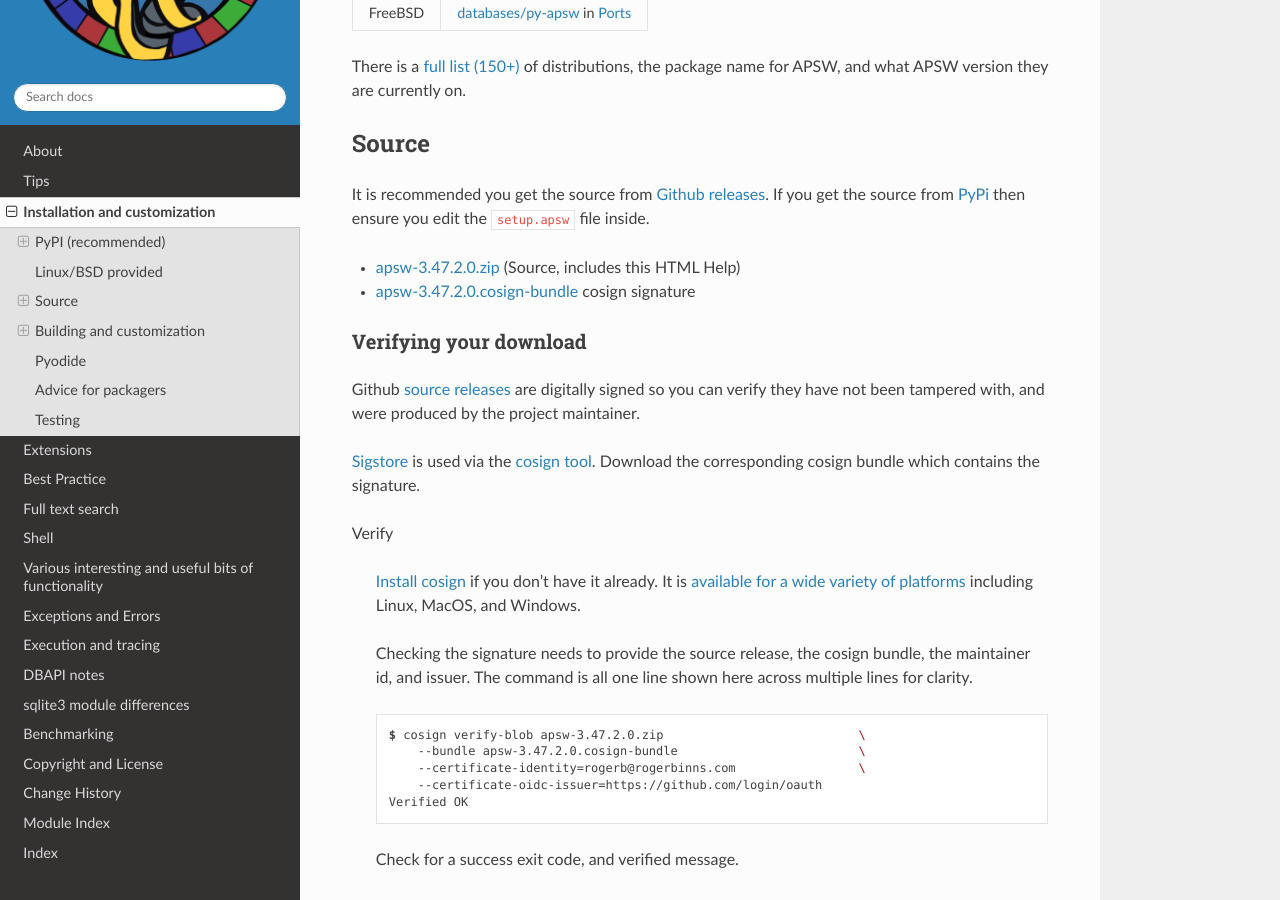
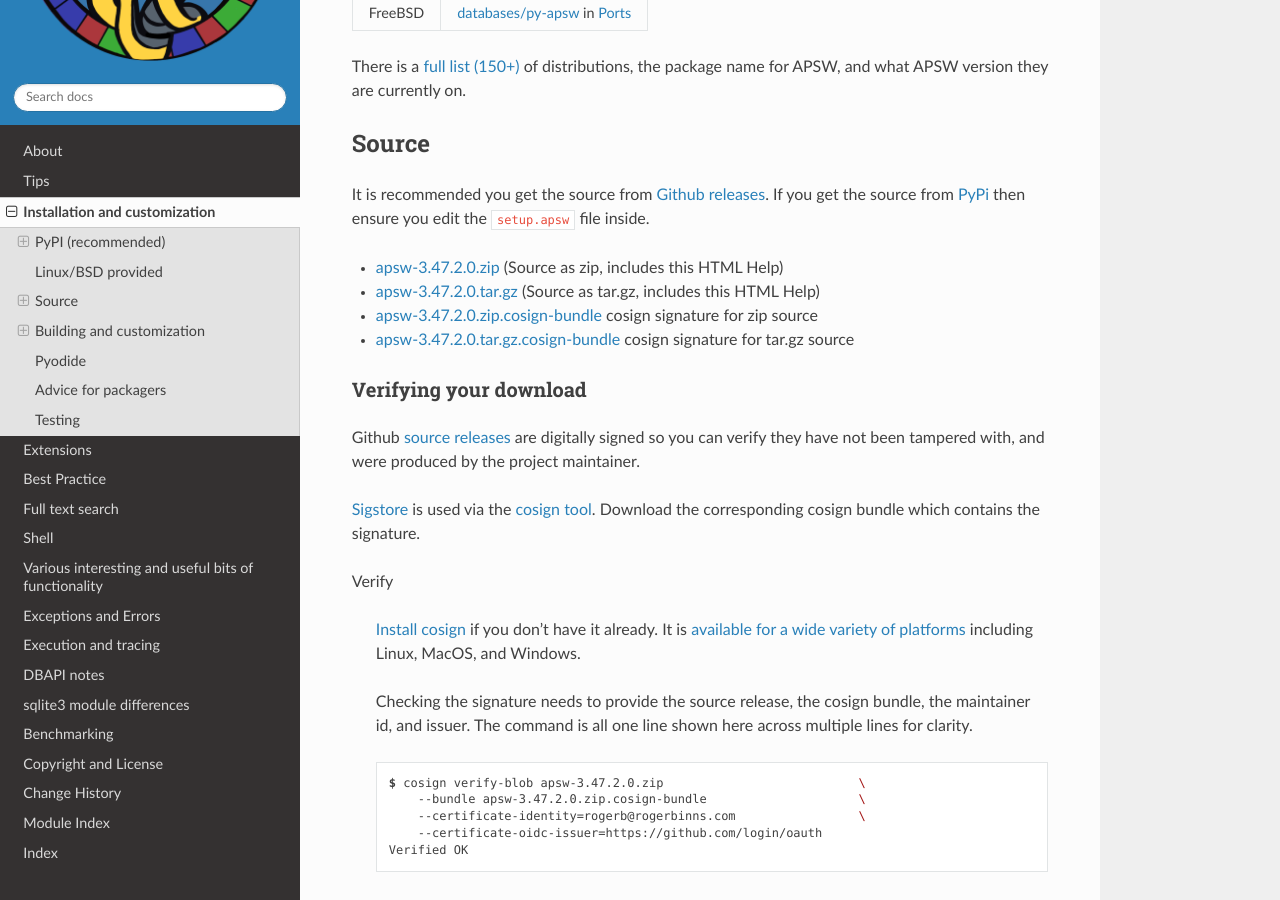
Before and after one commit to rogerbinns/apsw, a Sphinx documentation site: the page built from doc/install.rst, in a window 1280 px wide and 900 px high, scrolled down 1205 px. Built offline with Sphinx 7.4.7 and the Read the Docs theme 3.1.0, drawn with Linux system fonts in a browser that asks for light colours; pages that are not in the unit, such as notebooks, are missing from menus; the version number is read from the project's files by our own code.

Commit message:
Also produce source .tar.gz
Fixes #548

```diff
--- a/doc/changes.rst
+++ b/doc/changes.rst
@@ -10,8 +10,10 @@ history <https://devguide.python.org/versions/>`__.
 APSW changes by version
 -----------------------
 
-next
-====
+3.48.0.0
+========
+
+Source releases are also available in tar format (:issue:`548`)
 
 `Shared cache
 <https://www.sqlite.org/compile.html#omit_shared_cache>`__ is omitted
--- a/doc/install.rst
+++ b/doc/install.rst
@@ -82,11 +82,19 @@ edit the :file:`setup.apsw` file inside.
 
 * `apsw-3.47.2.0.zip
   <https://github.com/rogerbinns/apsw/releases/download/3.47.2.0/apsw-3.47.2.0.zip>`__
-  (Source, includes this HTML Help)
+  (Source as zip, includes this HTML Help)
 
-* `apsw-3.47.2.0.cosign-bundle
-  <https://github.com/rogerbinns/apsw/releases/download/3.47.2.0/apsw-3.47.2.0.cosign-bundle>`__
-  cosign signature
+* `apsw-3.47.2.0.tar.gz
+  <https://github.com/rogerbinns/apsw/releases/download/3.47.2.0/apsw-3.47.2.0.tar.gz>`__
+  (Source as tar.gz, includes this HTML Help)
+
+* `apsw-3.47.2.0.zip.cosign-bundle
+  <https://github.com/rogerbinns/apsw/releases/download/3.47.2.0/apsw-3.47.2.0.zip.cosign-bundle>`__
+  cosign signature for zip source
+
+* `apsw-3.47.2.0.tar.gz.cosign-bundle
+  <https://github.com/rogerbinns/apsw/releases/download/3.47.2.0/apsw-3.47.2.0.tar.gz.cosign-bundle>`__
+  cosign signature for tar.gz source
 
 .. downloads-end
 
@@ -121,7 +129,7 @@ Verify
   .. code-block:: console
 
     $ cosign verify-blob apsw-3.47.2.0.zip                           \
-        --bundle apsw-3.47.2.0.cosign-bundle                         \
+        --bundle apsw-3.47.2.0.zip.cosign-bundle                     \
         --certificate-identity=rogerb@rogerbinns.com                 \
         --certificate-oidc-issuer=https://github.com/login/oauth
     Verified OK
```
Also changed, not shown: 2 other files.
